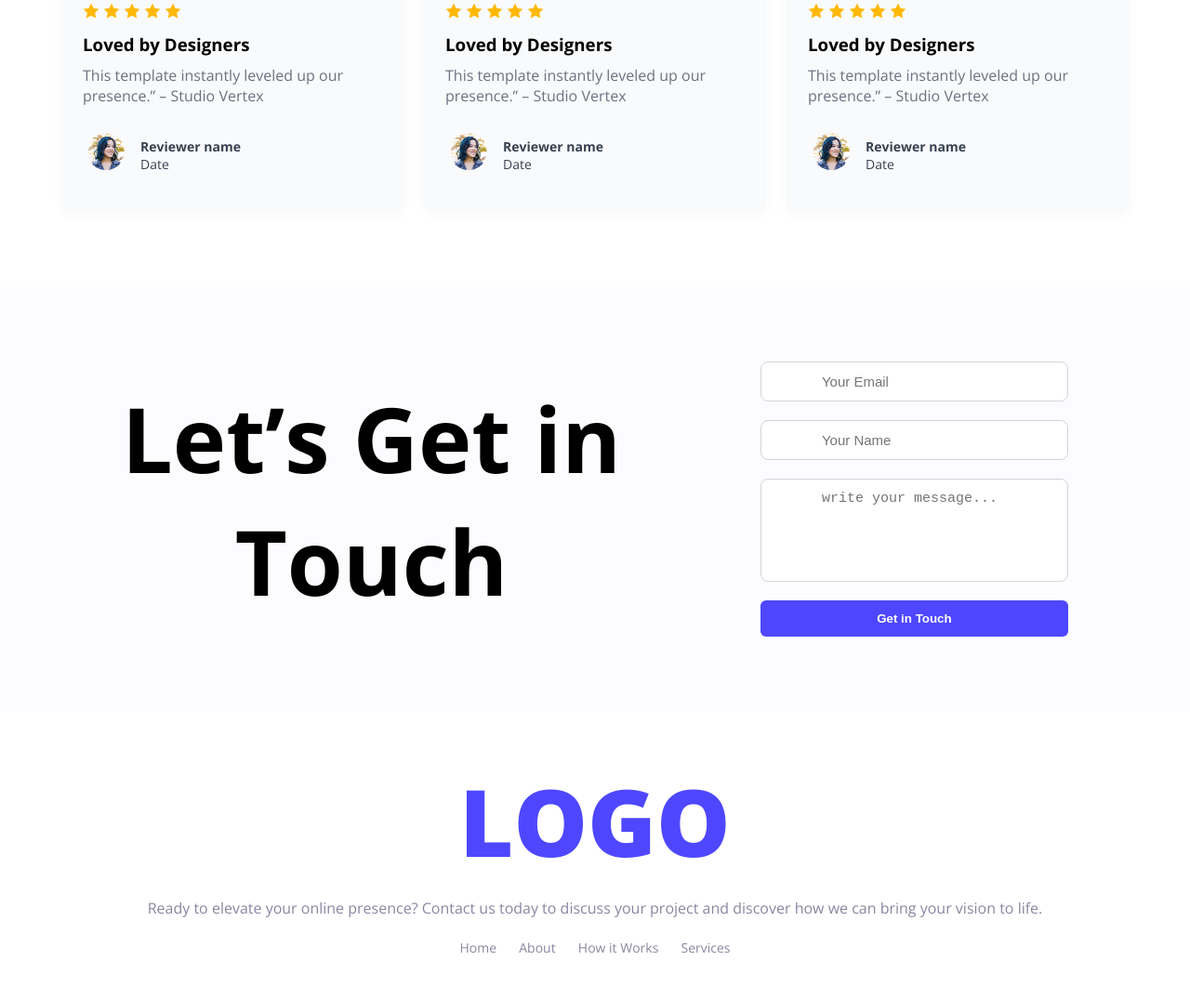
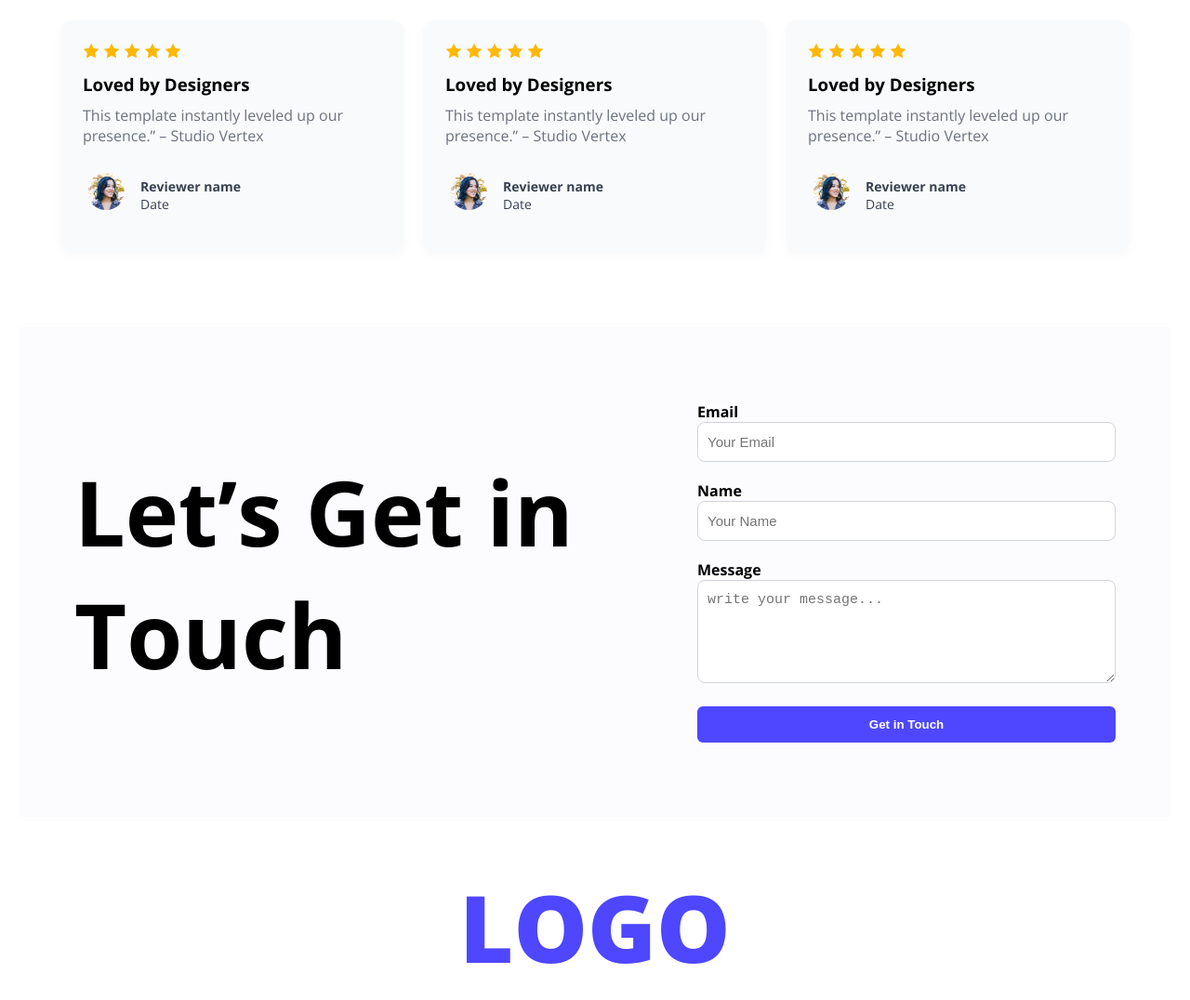
Before and after one commit to Kausarsakib/assignment-1, a plain HTML site: page index.html in a window 1280 px wide. Shown: the part 2257-3333 px from the top of the page at 93% size. Drawn offline with nearby package versions, Linux system fonts and the light colour scheme.

Commit message:
added final website

```diff
--- a/index.html
+++ b/index.html
@@ -100,9 +100,18 @@
                <h2>Let’s Get in <br> Touch</h2>
                   <div class="contact-text">
                        <form class="contact-form">
-                           <input type="email" name="" id="" placeholder="Your Email">
-                           <input type="text" name="" id="" placeholder="Your Name">
-                           <textarea name="" id="" cols="10" rows="5" placeholder="write your message..."></textarea>
+                          <div>
+                              <label for="email">Email</label><br>
+                              <input type="email" name="" id="" placeholder="Your Email">
+                          </div>
+                          <div>
+                              <label for="name">Name</label><br>
+                              <input type="text" name="" id="" placeholder="Your Name">
+                          </div>
+                          <div>
+                              <label for="message">Message</label><br>
+                               <textarea name="message" id="" cols="10" rows="5" placeholder="write your message..."></textarea>
+                          </div>
                            <button type="submit">Get in Touch</button>
                       </form>
                   </div>
--- a/styles/style.css
+++ b/styles/style.css
@@ -108,13 +108,13 @@ section{
     /* padding: 116px 150px; */
     flex-wrap: wrap;
     /* gap: 50px; */
-    max-width: 1140px;
+    max-width: 1440px;
     /* margin: 0 auto; */
 }
 .text{
     flex: 1;
     /* max-width: 500px; */
-    min-width: 300px;
+    /* min-width: 300px; */
 }
 .text h2{
     font-size: 42px;
@@ -130,7 +130,7 @@ section{
 }
 .img{
     /* flex: 1; */
-    max-width: 350px;
+    /* max-width: 350px; */
     width: 100%;
     border-radius: 50px;
 }
@@ -241,16 +241,14 @@ section{
     display: flex;
     align-items: center;
     padding: 80px 60px;
-    text-align: center;
-    justify-content: center;
+    max-width: 1240px;
+    justify-content: space-between;
     margin: 0 auto;
-    gap: 150px;
     background-color: rgba(77, 71, 255, 0.014);
 }
 .contact h2{
     font-size: 97px;
     font-weight: bold;
-    /* margin-bottom: 30px; */
     color: #000000;
 }
 .contact-form{
@@ -258,15 +256,16 @@ section{
     flex-direction: column;
     gap: 20px;
     width: 100%;
-    /* max-width: 500px; */
+}
+label{
+    font-weight: 700;
 }
 .contact-form input, .contact-form textarea{
-     padding: 12px 65px;
+     padding: 12px 10px;
      font-size: 15px;
      border-radius: 8px;
      border: 1px solid #d1d5db;
-     outline: none;
-     resize: none;
+     width: 450px;
 }
 .contact-form button{
     background-color: #4E47FF;
```
